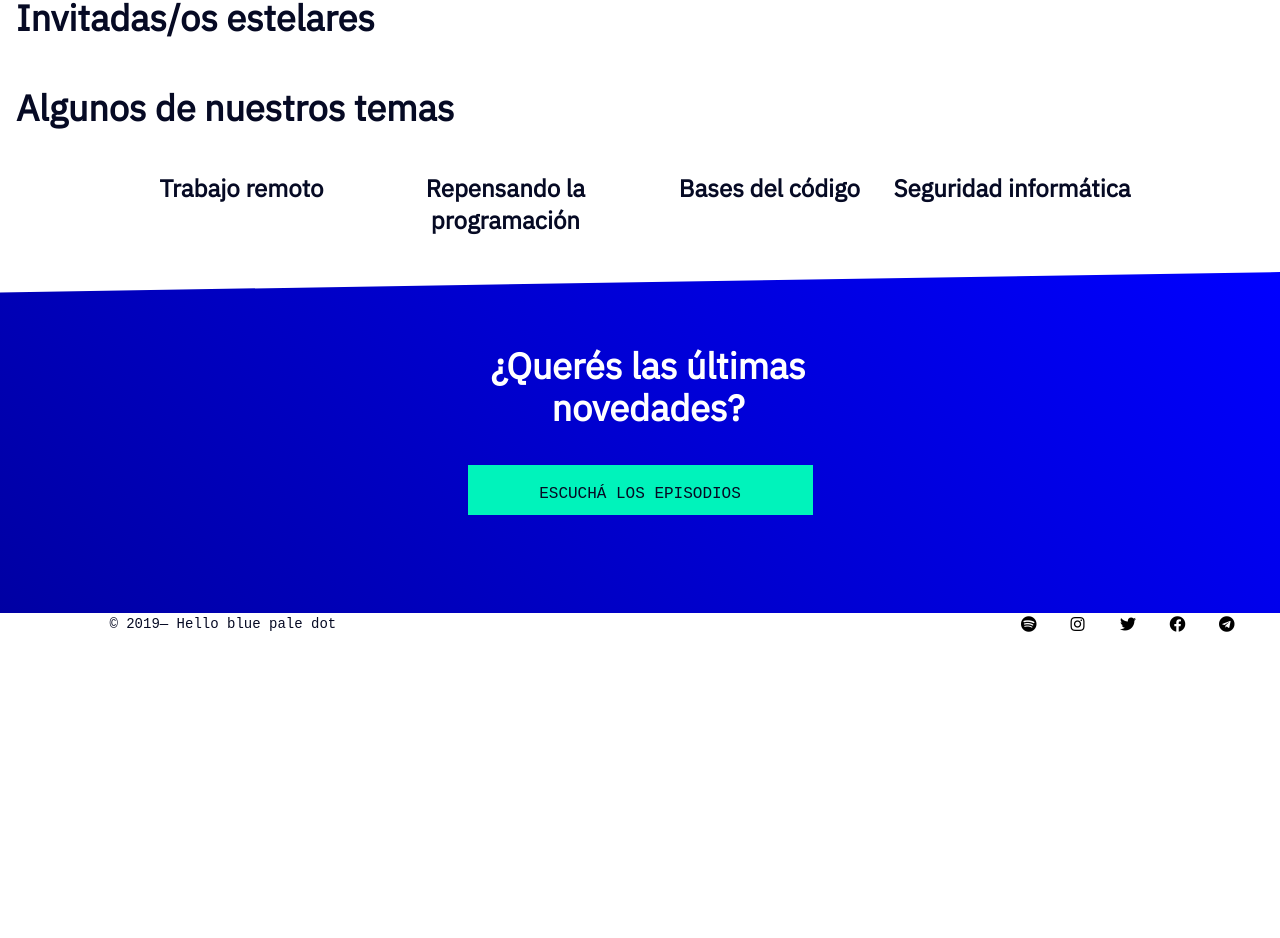
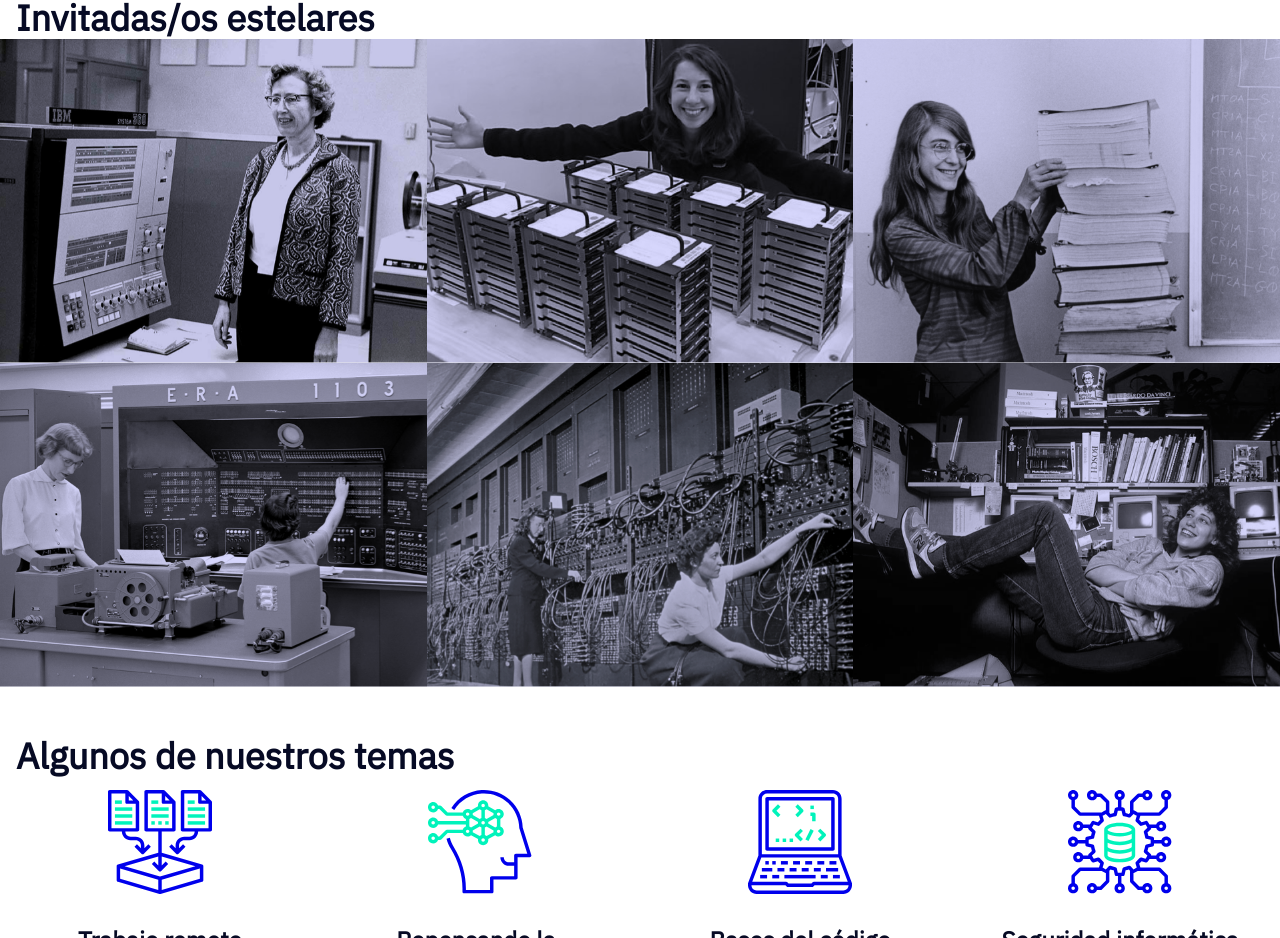
Before and after one commit to oscar2620/Podcast, a plain HTML site: page Proyecto/index.html in a window 1280 px wide. Shown: the part 1862-2800 px from the top of the page. Before the commit the page ends 2506 px from the top, so only its background shows below. Drawn offline with Linux system fonts and the light colour scheme; the site is published under a folder, as on GitHub Pages, so addresses that start at the root find nothing.

Commit message:
Add files via upload

```diff
--- a/Proyecto/index.html
+++ b/Proyecto/index.html
@@ -11,14 +11,14 @@
     <link href="https://fonts.googleapis.com/css2?family=IBM+Plex+Sans&display=swap" rel="stylesheet">
     <link rel="stylesheet" href="https://use.fontawesome.com/releases/v5.15.1/css/all.css">
     <link rel="stylesheet" href="https://use.fontawesome.com/releases/v5.15.1/css/v4-shims.css">
-    <link rel="icon" href="/assets/logo.svg">
+    <link rel="icon" href="assets/logo.svg">
 </head>
 
 <body>
     <header class="header">
 
         <a href="#" title="">
-            <img src="/assets/logo.svg" class="logo" alt="Logo Podcast">
+            <img src="assets/logo.svg" class="logo" alt="Logo Podcast">
         </a>
         <nav>
             <input type="checkbox" class="input" id="input">
@@ -67,7 +67,7 @@
 
         </div>
         <div id="nosotros" class="nosotros__container">
-            <img src="/assets/phone.png" alt="">
+            <img src="assets/phone.png" alt="telefono">
             <div>
                 <h3>De dónde venimos</h3>
                 <p class="nosotros__texto">Our posturings, our imagined self-importance, the delusion that we have some
@@ -84,31 +84,31 @@
             <h4>Invitadas/os estelares</h4>
         </div>
         <div class="invitados__imagenes">
-            <img src="/assets/grace-hopper.png" alt="">
-            <img src="/assets/Katie-Bouman.png" alt="">
-            <img src="/assets/Margaret_Hamilton.png" alt="">
-            <img src="/assets/An E.R.A.Univac 1103 computer in the 1950s.png" alt="">
-            <img src="/assets/Computer operators with an Eniac — the world’s first programmable general-purpose computer.png"
-                alt="">
-            <img src="/assets/susan-kare.png" alt="">
+            <img src="assets/grace-hopper.png" alt="Grace Hooper">
+            <img src="assets/Katie-Bouman.png" alt="Katie Bouman">
+            <img src="assets/Margaret_Hamilton.png" alt="Margaret Hamilton">
+            <img src="assets/An E.R.A.Univac 1103 computer in the 1950s.png" alt="Computador en 1950">
+            <img src="assets/Computer operators with an Eniac — the world’s first programmable general-purpose computer.png"
+                alt="Computador con Eniac">
+            <img src="assets/susan-kare.png" alt="susan kare">
         </div>
         <div id="topicos" class="topicos__container">
             <h4 class="topicos__titulo">Algunos de nuestros temas</h4>
             <div class="iconos">
                 <div class="icono1">
-                    <img src="/assets/icon1.svg" alt="">
+                    <img src="assets/icon1.svg" alt="icono1">
                     <p>Trabajo remoto</p>
                 </div>
                 <div class="icono2">
-                    <img src="/assets/icon2.svg" alt="">
+                    <img src="assets/icon2.svg" alt="icono2">
                     <p>Repensando la programación</p>
                 </div>
                 <div class="icono3">
-                    <img src="/assets/icon3.svg" alt="">
+                    <img src="assets/icon3.svg" alt="icono3">
                     <p>Bases del código</p>
                 </div>
                 <div class="icono4">
-                    <img src="/assets/icon4.svg" alt="">
+                    <img src="assets/icon4.svg" alt="icono4">
                     <p>Seguridad informática</p>
                 </div>
             </div>
```
